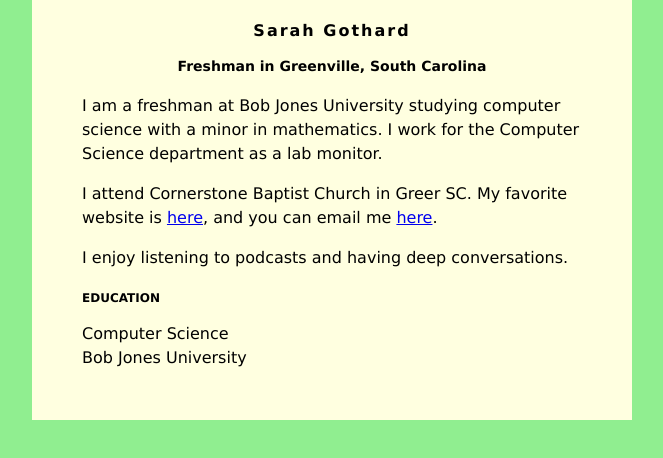
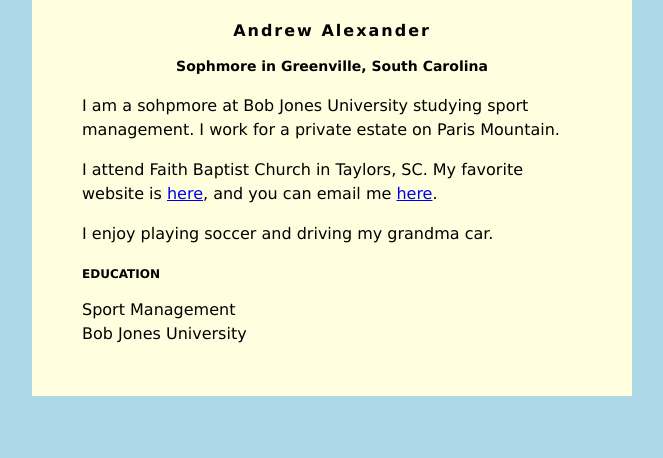
Before and after one commit to drezinho3/drezinho3.github.io, a plain HTML site: page index.html in a window 1280 px wide. Shown: the whole page, without its empty margins (308-971 px from the left). Drawn offline with Linux system fonts and the light colour scheme.

Commit message:
Update index.html

```diff
--- a/index.html
+++ b/index.html
@@ -2,7 +2,7 @@
 <head>
 <style>
 body {
-    background: lightgreen;
+    background: lightblue;
     font-family: Verdana;
 }
 #content {
@@ -30,21 +30,20 @@
 </head>
 <body>
     <div id="content">
-        <h1>Sarah Gothard</h1>
-        <h2>Freshman in Greenville, South Carolina</h2>
+        <h1>Andrew Alexander</h1>
+        <h2>Sophmore in Greenville, South Carolina</h2>
 
-         <p>I am a freshman at Bob Jones University studying computer science with a minor in
-            mathematics. I work for the Computer Science department as a lab monitor.</p>
+         <p>I am a sohpmore at Bob Jones University studying sport management. I work for a private estate on Paris Mountain.</p>
          <p>
-            I attend Cornerstone Baptist Church in Greer SC. My favorite website is
-            <a href="https://mobilehymns.org/">here</a>, and you can email me
-            <a href="mailto:sgothard@bju.edu">here</a>.
+            I attend Faith Baptist Church in Taylors, SC. My favorite website is
+            <a href="https://nike.com/">here</a>, and you can email me
+            <a href="mailto:aalex317@bju.edu">here</a>.
          </p>
          <p>
-            I enjoy listening to podcasts and having deep conversations.
+            I enjoy playing soccer and driving my grandma car.
          </p>
         <h3>EDUCATION</h3>
-        Computer Science<br />
+        Sport Management<br />
         Bob Jones University
     </div>
 </body>
```
